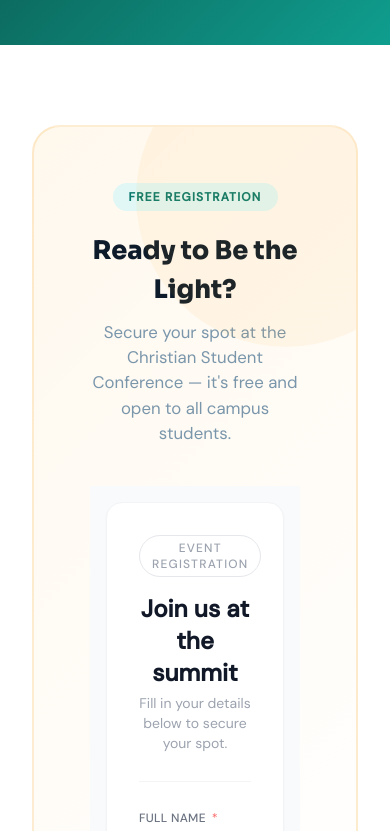
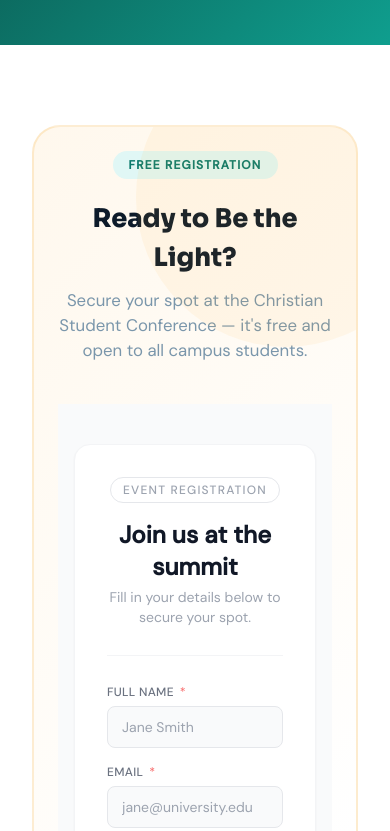
Before and after one commit to RoselineDC/light-on-cumpas-rsvp, a Next.js app in the folder light-on-campus/: page / in a window 390 px wide. Shown: the part 3920-4751 px from the top of the page. Built offline with nearby package versions, Linux system fonts and the light colour scheme.

Commit message:
update form resolution

```diff
--- a/light-on-campus/components/sections/Register.tsx
+++ b/light-on-campus/components/sections/Register.tsx
@@ -39,8 +39,7 @@ export function Register() {
       <div className="w-full max-w-screen-2xl mx-auto px-4">
         <FadeIn>
           <div
-            className="relative overflow-hidden rounded-[28px] border-2 border-gold/20 p-14 text-center"
-            style={{
+            className="relative overflow-hidden rounded-[28px] border-2 border-gold/20 p-6 sm:p-14 text-center" style={{
               background:
                 "linear-gradient(135deg, #fff8ed 0%, #ffffff 60%)",
             }}
--- a/light-on-campus/components/sections/RegistrationForm.tsx
+++ b/light-on-campus/components/sections/RegistrationForm.tsx
@@ -62,7 +62,7 @@ export function RegistrationForm({ onSubmit, isLoading, error }: RegistrationFor
   const labelBase = 'flex items-center gap-1.5 text-xs font-medium tracking-wide text-gray-500 uppercase';
 
   return (
-    <div className="min-h-screen bg-gray-50 flex items-center justify-center p-4">
+    <div className="bg-gray-50 py-10 px-4">
       <div className="w-full max-w-lg bg-white rounded-2xl border border-gray-100 shadow-sm p-8">
 
         {/* Header */}
--- a/light-on-campus/components/sections/RegistrationModal.tsx
+++ b/light-on-campus/components/sections/RegistrationModal.tsx
@@ -60,8 +60,8 @@ export function RegistrationModal({ isOpen, onClose }: RegistrationModalProps) {
   if (!isOpen) return null;
 
   return (
-    <div className="fixed inset-0 z-10 bg-black bg-opacity-50 items-center justify-center p-4">
-      <div className="bg-white rounded-lg shadow-xl max-w-md w-full p-6">
+    <div className="fixed inset-0 z-10 bg-black bg-opacity-50 flex items-start justify-center overflow-y-auto p-4 sm:p-8">
+      <div className="relative bg-white rounded-lg shadow-xl max-w-md w-full p-6 my-auto">
         <button
           onClick={onClose}
           className="absolute top-3 right-3 text-gray-500 hover:text-gray-700 text-2xl font-bold"
```
